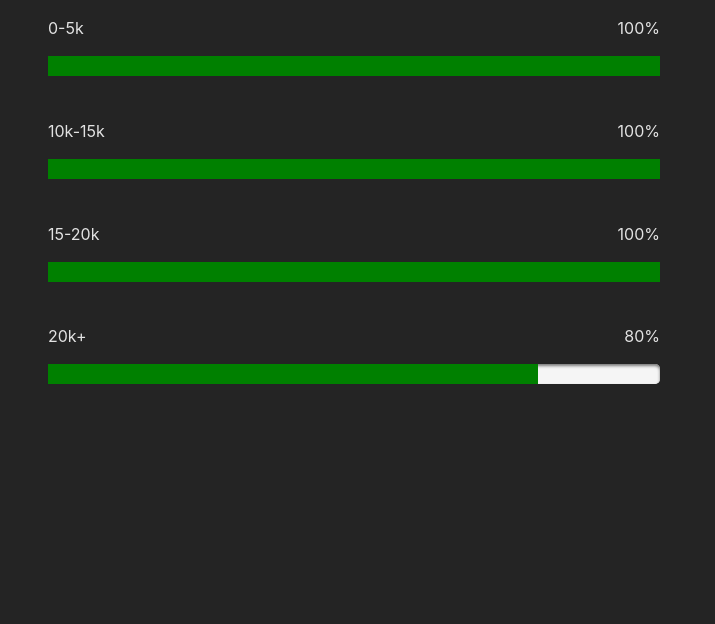
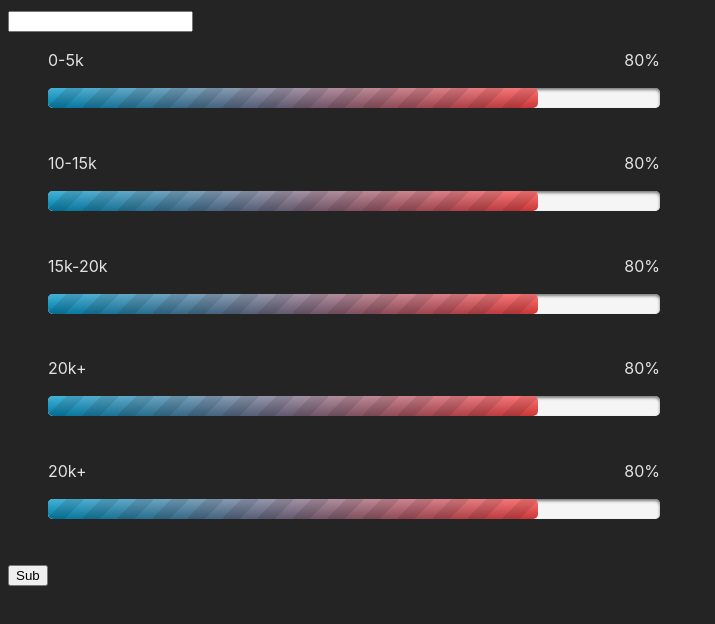
Before and after one commit to DxVxDOD/OneUp-Take-home-developer-assignment, a React (Vite) app: page / in a window 1280 px wide. Shown: the top 624 px of the page, without its empty margins (0-715 px from the left). Built offline with nearby package versions, Linux system fonts and the light colour scheme.

Commit message:
useForm + updating based on user input

```diff
--- a/src/components/Widget.tsx
+++ b/src/components/Widget.tsx
@@ -1,22 +1,86 @@
+import { FormEvent, useCallback, useMemo, useState } from "react";
 import { Band } from "./Band";
+import { useForm } from "../hooks/useForm";
+
+type Band = {
+  value: number;
+  tier: string;
+  id: string;
+  commission: number;
+  high: number;
+};
+
+const starterData: Band[] = [
+  {
+    value: 80,
+    tier: "0-5k",
+    id: "011c73e9-5211-41b5-8c77-b184856105b4",
+    commission: 0,
+    high: 5,
+  },
+  {
+    value: 80,
+    tier: "10-15k",
+    id: "fd6c7fa1-2286-4310-8b1d-dd18813009f2",
+    commission: 10,
+    high: 10,
+  },
+  {
+    value: 80,
+    tier: "15k-20k",
+    id: "18545c18-1bc3-4973-8274-c5fde73abde0",
+    commission: 15,
+    high: 15,
+  },
+  {
+    value: 80,
+    tier: "20k+",
+    id: "c4f03363-97aa-4460-bec9-4a0bba7611a9",
+    commission: 20,
+    high: 20,
+  },
+  {
+    value: 80,
+    tier: "20k+",
+    id: "7454ae59-cb6e-4f51-b840-e780e90a34ff",
+    commission: 20,
+    high: 20,
+  },
+];
 
 export default function Widget() {
+  const [values, setValues] = useState<Band[]>(starterData);
+
+  const comissionForm = useForm("number");
+
+  const handleTotalSumChange = useCallback(
+    (e: FormEvent) => {
+      e.preventDefault();
+      const max = starterData[starterData.length - 1].high;
+      const totalSum = parseInt(comissionForm.value);
+      console.log(totalSum);
+      if (totalSum > max) {
+        const updated = [...values];
+        updated.forEach((band) => (band.value = 100));
+        setValues(updated);
+      }
+    },
+    [comissionForm.value, values],
+  );
+
   return (
     <article className="widget-container">
-      <ul>
-        <li className="widget-li">
-          <Band value={100} tier={"0-5k"} />
-        </li>
-        <li className="widget-li">
-          <Band value={100} tier={"10k-15k"} />
-        </li>
-        <li className="widget-li">
-          <Band value={100} tier={"15-20k"} />
-        </li>
-        <li className="widget-li">
-          <Band value={80} tier={"20k+"} />
-        </li>
-      </ul>
+      <form onSubmit={handleTotalSumChange}>
+        <input {...comissionForm} name="Commission" />
+        <ul>
+          {values.map((band) => (
+            <li key={band.id} className="widget-li">
+              <Band value={band.value} tier={band.tier} />
+            </li>
+          ))}
+        </ul>
+        <button>Sub</button>
+      </form>
     </article>
   );
 }
--- /dev/null
+++ b/src/hooks/useForm.tsx
@@ -0,0 +1,11 @@
+import { ChangeEvent, useState } from "react";
+
+export function useForm(type: string) {
+  const [value, setValue] = useState<string>("");
+
+  function onChange(e: ChangeEvent<HTMLInputElement>) {
+    setValue(e.target.value);
+  }
+
+  return { value, onChange, type };
+}
--- a/src/index.css
+++ b/src/index.css
@@ -50,3 +50,85 @@ progress[value]::-webkit-progress-bar {
   border-radius: 5px;
   box-shadow: 0 2px 3px rgba(0, 0, 0, 0.5) inset;
 }
+
+progress[value]::-webkit-progress-value {
+  position: relative;
+  background-size:
+    35px 20px,
+    100% 100%,
+    100% 100%;
+  border-radius: 5px;
+}
+
+progress[value]::-webkit-progress-value:after {
+  content: "";
+  position: absolute;
+  width: 5px;
+  height: 5px;
+  top: 7px;
+  right: 7px;
+  background-color: white;
+  border-radius: 100%;
+}
+
+progress[value]::-moz-progress-bar {
+  background-image:
+    -moz-linear-gradient(135deg,
+      transparent,
+      transparent 33%,
+      rgba(0, 0, 0, 0.1) 33%,
+      rgba(0, 0, 0, 0.1) 66%,
+      transparent 66%),
+    -moz-linear-gradient(top, rgba(255, 255, 255, 0.25), rgba(0, 0, 0, 0.2)),
+    -moz-linear-gradient(left, #09c, #f44);
+
+  background-size:
+    35px 20px,
+    100% 100%,
+    100% 100%;
+  border-radius: 5px;
+}
+
+/* Fallback styles */
+.progress-bar {
+  background-color: whiteSmoke;
+  border-radius: 5px;
+  box-shadow: 0 2px 3px rgba(0, 0, 0, 0.5) inset;
+
+  width: 100%;
+  height: 20px;
+}
+
+.progress-bar span {
+  background-color: royalblue;
+  border-radius: 5px;
+
+  display: block;
+  text-indent: -9999px;
+}
+
+/* Fallback styles End */
+
+.html5::-webkit-progress-value {
+  background-image:
+    -webkit-linear-gradient(135deg,
+      transparent,
+      transparent 33%,
+      rgba(0, 0, 0, 0.1) 33%,
+      rgba(0, 0, 0, 0.1) 66%,
+      transparent 66%),
+    -webkit-linear-gradient(top, rgba(255, 255, 255, 0.25), rgba(0, 0, 0, 0.2)),
+    -webkit-linear-gradient(left, #09c, #f44);
+}
+
+.html5::-moz-progress-bar {
+  background-image:
+    -moz-linear-gradient(135deg,
+      transparent,
+      transparent 33%,
+      rgba(0, 0, 0, 0.1) 33%,
+      rgba(0, 0, 0, 0.1) 66%,
+      transparent 66%),
+    -moz-linear-gradient(top, rgba(255, 255, 255, 0.25), rgba(0, 0, 0, 0.2)),
+    -moz-linear-gradient(left, #09c, #f44);
+}
```
